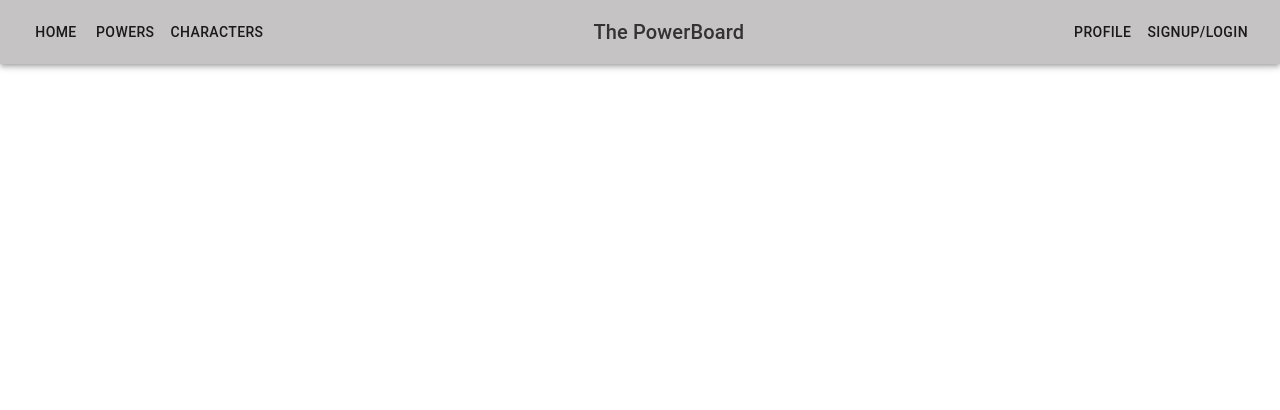
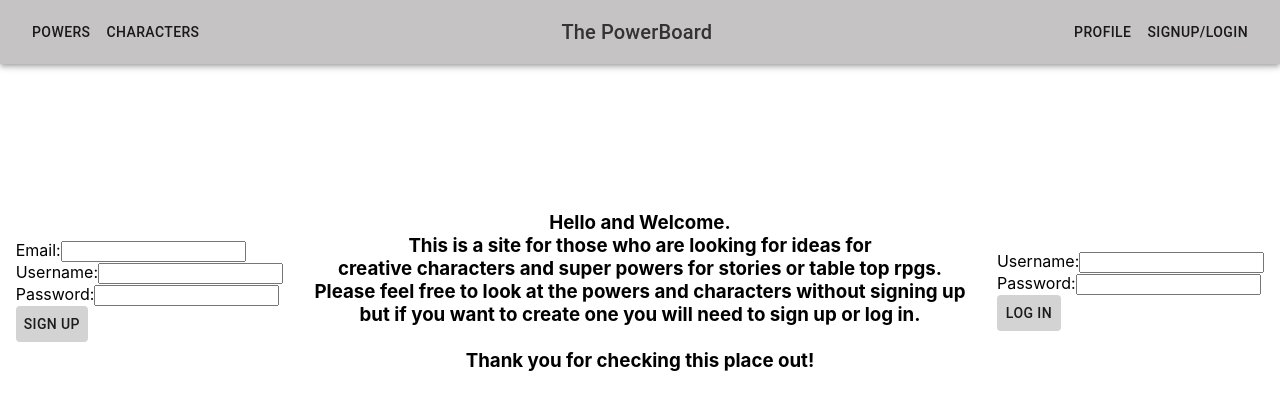
Before and after one commit to KeaganPT/PowerBoardClient, a React (Create React App) app: page / in a window 1280 px wide. Shown: the top 410 px of the page. Built offline with nearby package versions, Linux system fonts and the light colour scheme.

Commit message:
enviorment adjustment and styling

```diff
--- /dev/null
+++ b/src/components/Auth/Auth.css
@@ -0,0 +1,11 @@
+.container {
+    margin-top: 10%;
+    display: flex;
+    justify-content: space-around;
+    align-items: center;
+}
+
+.introSpeech {
+    text-align: center;
+    font: Arial;
+}
--- a/src/components/Auth/Auth.tsx
+++ b/src/components/Auth/Auth.tsx
@@ -1,6 +1,7 @@
 import React from 'react'
 import { Button } from '@material-ui/core'
 import APIURL from '../../helpers/enviorment'
+import './Auth.css'
 
 type UserTypes = {
     user: {},
@@ -33,19 +34,19 @@ class Auth extends React.Component<propTypes, UserTypes>{
     fetchSignUp() {
         fetch(`${APIURL}/user/register`, {
             method: 'POST',
-            body: JSON.stringify({email: this.state.email, userName: this.state.userNameSignup, password: this.state.passwordSignup}),
-            headers: new Headers ({
+            body: JSON.stringify({ email: this.state.email, userName: this.state.userNameSignup, password: this.state.passwordSignup }),
+            headers: new Headers({
                 'Content-Type': 'application/json'
             })
         })
             .then(res => res.json())
             .then(data => {
-                console.log(data.user.role);
+                // console.log(data.user.role);
                 this.setState({
                     user: data
                 });
                 this.props.updateToken(data.sessionToken);
-                console.log(this.state.user);
+                // console.log(this.state.user);
             })
             .catch(err => console.log(err))
     }
@@ -53,20 +54,20 @@ class Auth extends React.Component<propTypes, UserTypes>{
     fetchLogin = () => {
         fetch(`${APIURL}/user/login`, {
             method: 'POST',
-            body: JSON.stringify({userName: this.state.userNameLogin, password: this.state.passwordLogin}),
-            headers: new Headers ({
+            body: JSON.stringify({ userName: this.state.userNameLogin, password: this.state.passwordLogin }),
+            headers: new Headers({
                 'Content-Type': 'application/json'
             })
         })
             .then(res => res.json())
             .then(data => {
-                console.log(data.user.role);
+                // console.log(data.user.role);
                 console.log('successful fetch');
                 this.setState({
                     user: data
                 });
                 this.props.updateToken(data.sessionToken);
-                console.log(this.state.user);
+                // console.log(this.state.user);
                 this.props.setUser(data.user.role);
             })
             .catch(err => console.log(err))
@@ -100,8 +101,25 @@ class Auth extends React.Component<propTypes, UserTypes>{
                         <label>Password:</label>
                         <input type="text" onChange={(e) => this.setState({ passwordSignup: e.target.value })} value={this.state.passwordSignup}></input>
                     </div>
-                    <Button style={{backgroundColor: 'lightGray'}} onClick={(e) => this.handleSubmitRegister(e)}>Sign Up</Button>
+                    <Button style={{ backgroundColor: 'lightGray' }} onClick={(e) => this.handleSubmitRegister(e)}>Sign Up</Button>
                 </form>
+
+                <div className="introSpeech">
+                    <h3>
+                        Hello and Welcome.
+                        <br />
+                        This is a site for those who are looking for ideas for
+                        <br></br>
+                        creative characters and super powers for stories or table top rpgs.
+                        <br />
+                        Please feel free to look at the powers and characters without signing up
+                        <br />
+                        but if you want to create one you will need to sign up or log in.
+                        <br />
+                        <br />
+                        Thank you for checking this place out!
+                    </h3>
+                </div>
 
                 <form className="logIn">
                     <div>
@@ -112,7 +130,7 @@ class Auth extends React.Component<propTypes, UserTypes>{
                         <label>Password:</label>
                         <input onChange={(e) => this.setState({ passwordLogin: e.target.value })} value={this.state.passwordLogin} />
                     </div>
-                    <Button style={{backgroundColor : 'lightGray'}} onClick={(e) => {return this.handleSubmitLogin(e)}}>Log In</Button>
+                    <Button style={{ backgroundColor: 'lightGray' }} onClick={(e) => { return this.handleSubmitLogin(e) }}>Log In</Button>
                 </form>
             </div>
         )
--- a/src/components/Characters/Characters.tsx
+++ b/src/components/Characters/Characters.tsx
@@ -9,6 +9,7 @@ type characterInterface = {
     user: {userName: string,
     role: string}
     id: number
+    updatedAt: Date
 }
 
 type characterTypes = {
--- a/src/components/Characters/DisplayCharacter/DisplayCharacter.tsx
+++ b/src/components/Characters/DisplayCharacter/DisplayCharacter.tsx
@@ -35,6 +35,7 @@ type characterInterface = {
     description: string,
     user: { userName: string, role: string },
     id: number
+    updatedAt: Date
 }
 
 type characterProps = {
@@ -91,6 +92,17 @@ class Modal extends React.Component<modalProps, modalType> {
 const DisplayCharacter = (props: characterProps) => {
     const classes = useStyles()
 
+    let sortedCharacters = props.characterResults.sort((n1,n2) => {
+        if(n1.updatedAt < n2.updatedAt) {
+            return 1;
+        }
+
+        if(n1.updatedAt > n2.updatedAt) {
+            return -1;
+        }
+
+        return 0;
+    })
 
     return (
         <>
--- a/src/components/Navbar/Navbar.tsx
+++ b/src/components/Navbar/Navbar.tsx
@@ -41,7 +41,6 @@ class Sitebar extends React.Component<propTypes, {}> {
                 <div className="sitebar-list" style={styles.root}>
                     <AppBar position="static" style={styles.root}>
                         <Toolbar>
-                            <Button><Link className="link" to="/">Home</Link></Button>
                             <Button><Link className="link" to="/power-list">Powers</Link></Button>
                             <Button><Link className="link" to="/character-list">Characters</Link></Button>
 
@@ -49,14 +48,14 @@ class Sitebar extends React.Component<propTypes, {}> {
                                 The PowerBoard
                             </Typography>
                             <Button><Link className="link" to="/profile">Profile</Link></Button>
-                            <Button style={{borderLeft: "5px", borderColor: "red"}}><Link className="link" to="/auth">SignUp/Login</Link></Button>
+                            <Button style={{borderLeft: "5px", borderColor: "red"}}><Link className="link" to="/">SignUp/Login</Link></Button>
                         </Toolbar>
                     </AppBar>
                 </div>
                 <div className="sitebar-route">
                     <Switch>
                         <Route exact path="/home"></Route>
-                        <Route exact path="/auth"><Auth updateToken={this.props.updateToken} setUser={this.props.setUser} /></Route>
+                        <Route exact path="/"><Auth updateToken={this.props.updateToken} setUser={this.props.setUser} /></Route>
                         <Route exact path="/power-list"><Powers token={this.props.token} userRole={this.props.user}/></Route>
                         <Route exact path="/character-list"><Characters token={this.props.token} user={this.props.user}/></Route>
                         <Route exact path="/profile"><Profile token={this.props.token}/></Route>
--- a/src/components/Powers/Powers.tsx
+++ b/src/components/Powers/Powers.tsx
@@ -7,6 +7,7 @@ type powerInterface = {
     description: string,
     user: {userName: string}
     id: number
+    updatedAt: Date
 }
 
 type powerTypes = {
--- a/src/components/Profile/CreateUpdateDelete/CreateCharacter.tsx
+++ b/src/components/Profile/CreateUpdateDelete/CreateCharacter.tsx
@@ -74,10 +74,10 @@ class CreateCharacter extends React.Component<propTypes, createCharacterTypes> {
                             <br />
                             <Input type="text" onChange={(e) => this.setState({characterName: e.target.value})} />
                             <br />
-                            <label>Tags that relate: </label>
+                            {/* <label>Tags that relate: </label>
                             <br />
                             <Input type="text" onChange={(e) => this.setState({tags: [e.target.value]})} />
-                            <br />
+                            <br /> */}
                             <label>Give a quick description about your character</label>
                             <br />
                             <Input type="text" onChange={(e) => this.setState({characterDescription: e.target.value})} />
--- a/src/components/Profile/CreateUpdateDelete/UpdateCharacter.tsx
+++ b/src/components/Profile/CreateUpdateDelete/UpdateCharacter.tsx
@@ -76,10 +76,10 @@ class UpdateCharacter extends React.Component<propTypes, updateCharacterTypes> {
                             <br/>
                             <Input type="text" onChange={(e) => this.setState({characterName: e.target.value})} />
                             <br />
-                            <label>Tag for character</label>
+                            {/* <label>Tag for character</label>
                             <br />
                             <Input type="text" onChange={(e) => this.setState({tags: [e.target.value]})} />
-                            <br />
+                            <br /> */}
                             <label>description for updated character</label>
                             <br />
                             <Input type="text" onChange={(e) => this.setState({characterDescription: e.target.value})}/>
--- a/src/components/Profile/Profile.tsx
+++ b/src/components/Profile/Profile.tsx
@@ -15,6 +15,7 @@ type powerInterface = {
     powerName: string,
     description: string,
     id: number
+    updatedAt: Date
 }
 
 type characterInterface = {
@@ -22,6 +23,7 @@ type characterInterface = {
     tags: Array<string>,
     description: string,
     id: number
+    updatedAt: Date
 }
 
 // User types
--- a/src/helpers/enviorment.tsx
+++ b/src/helpers/enviorment.tsx
@@ -5,8 +5,9 @@ switch (window.location.hostname) {
 
         APIURL = 'http://localhost:3000';
         break;
-    case 'https://kpt-power-board-client.herokuapp.com/':
-        APIURL = 'https://kpt-power-board-client.herokuapp.com/'
+    case 'kpt-power-board-client.herokuapp.com/':
+        // APIURL = 'https://kpt-powerboard.herokuapp.com/'
+        APIURL = 'http://localhost:3000'
 }
 
 export default APIURL
```
Also changed, not shown: src/components/Powers/DisplayPower/DisplayPower.tsx (+17 -3 lines), src/components/Profile/ProfileDisplay/ProfileDisplay.tsx (+25 -0 lines), 1 other file (tests, documents, lock files or other folders).
